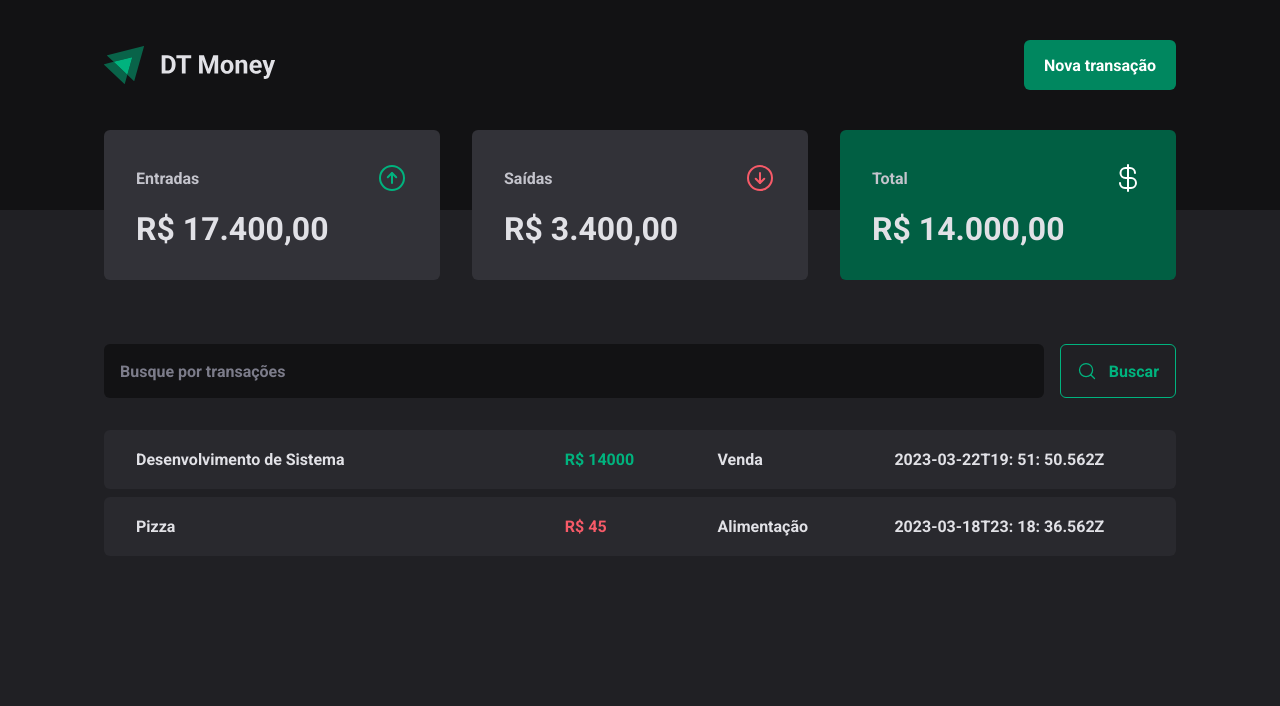
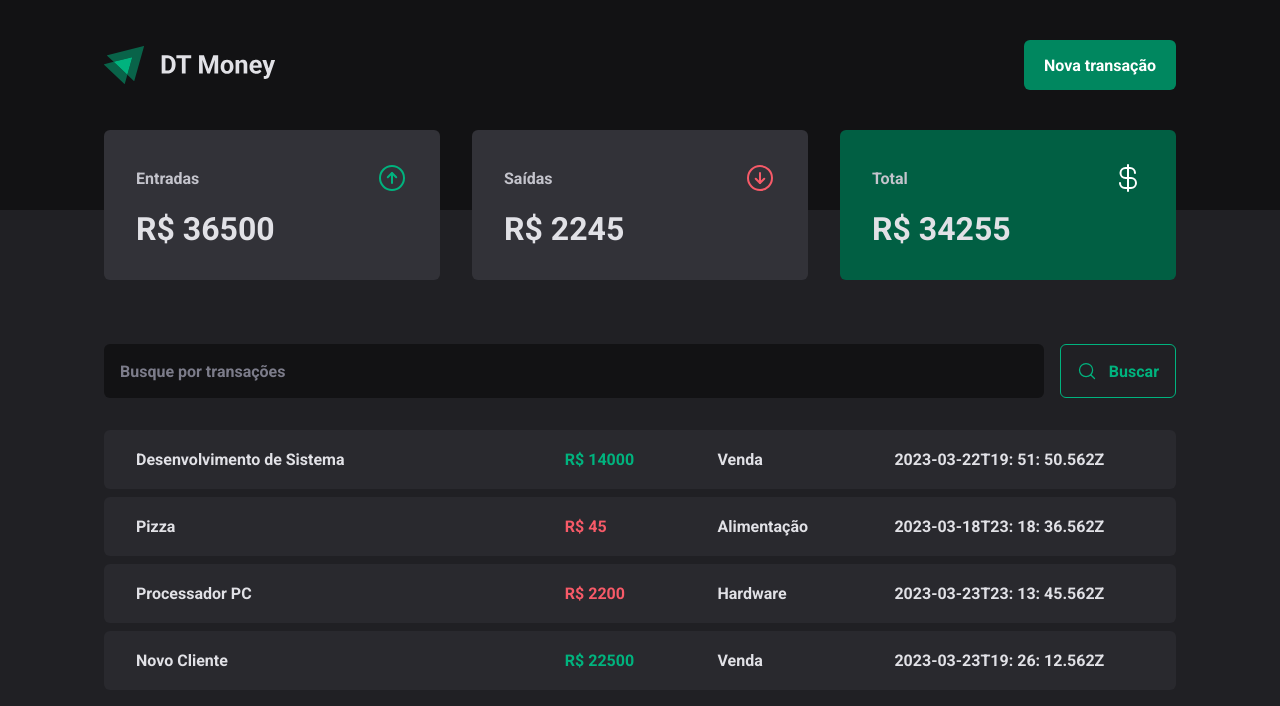
Before and after one commit to JeanB762/03-dt-money_-new-version-, a React (Vite) app: page / in a window 1280 px wide. Shown: the top 706 px of the page. Built offline with nearby package versions, Linux system fonts and the light colour scheme; data requests are answered from the project's data file.

Commit message:
feature: Adds calculation of summary values

```diff
--- a/server.json
+++ b/server.json
@@ -15,6 +15,22 @@
       "category": "Alimentação",
       "price": 45,
       "createdAt": "2023-03-18T23: 18: 36.562Z"
+    },
+    {
+      "id": 3,
+      "description": "Processador PC",
+      "type": "outcome",
+      "category": "Hardware",
+      "price": 2200,
+      "createdAt": "2023-03-23T23: 13: 45.562Z"
+    },
+    {
+      "id": 4,
+      "description": "Novo Cliente",
+      "type": "income",
+      "category": "Venda",
+      "price": 22500,
+      "createdAt": "2023-03-23T19: 26: 12.562Z"
     }
   ]
 }
--- a/src/components/Summary/index.tsx
+++ b/src/components/Summary/index.tsx
@@ -6,6 +6,24 @@ import { SummaryCard, SummaryContainer } from './styles';
 export function Summary() {
   const { transactions } = useContext(TransactionContext);
 
+  const summary = transactions.reduce(
+    (accumulator, transaction) => {
+      if (transaction.type === 'income') {
+        accumulator.income += transaction.price;
+        accumulator.total += transaction.price;
+      } else {
+        accumulator.outcome += transaction.price;
+        accumulator.total -= transaction.price;
+      }
+      return accumulator;
+    },
+    {
+      income: 0,
+      outcome: 0,
+      total: 0,
+    }
+  );
+
   return (
     <SummaryContainer>
       <SummaryCard>
@@ -13,21 +31,21 @@ export function Summary() {
           <span>Entradas</span>
           <ArrowCircleUp size={32} color='#00b37e' />
         </header>
-        <strong>R$ 17.400,00</strong>
+        <strong>{`R$ ${summary.income}`}</strong>
       </SummaryCard>
       <SummaryCard>
         <header>
           <span>Saídas</span>
           <ArrowCircleDown size={32} color='#f75a68' />
         </header>
-        <strong>R$ 3.400,00</strong>
+        <strong>{`R$ ${summary.outcome}`}</strong>
       </SummaryCard>
       <SummaryCard variant='green'>
         <header>
           <span>Total</span>
           <CurrencyDollar size={32} color='#fff' />
         </header>
-        <strong>R$ 14.000,00</strong>
+        <strong>{`R$ ${summary.total}`}</strong>
       </SummaryCard>
     </SummaryContainer>
   );
```
